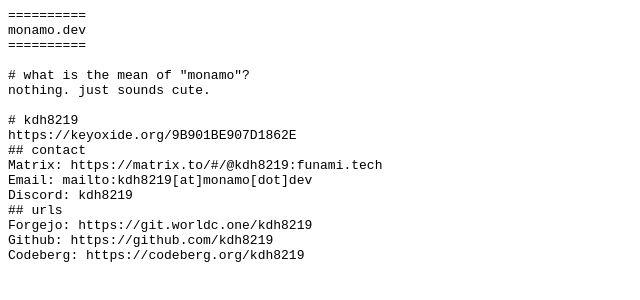
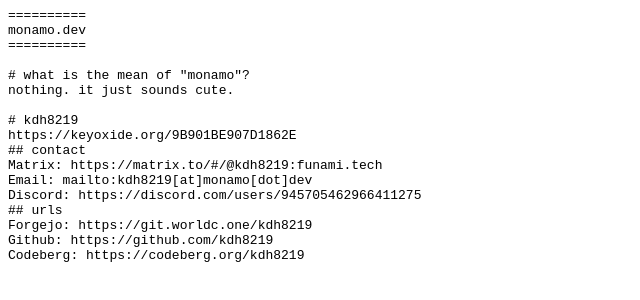
Before and after one commit to kdh8219/monamo-dev, a plain HTML site: page index.html in a window 1280 px wide. Shown: the whole page, without its empty margins (0-640 px from the left). Drawn offline with Linux system fonts and the light colour scheme.

Commit message:
[fix] change discord from tag to link(id)

```diff
--- a/index.html
+++ b/index.html
@@ -4,14 +4,14 @@ monamo.dev
 ==========
 
 # what is the mean of "monamo"?
-nothing. just sounds cute.
+nothing. it just sounds cute.
 
 # kdh8219
 https://keyoxide.org/9B901BE907D1862E
 ## contact
 Matrix: https://matrix.to/#/@kdh8219:funami.tech
 Email: mailto:kdh8219[at]monamo[dot]dev
-Discord: kdh8219
+Discord: https://discord.com/users/945705462966411275
 ## urls
 Forgejo: https://git.worldc.one/kdh8219
 Github: https://github.com/kdh8219
```
